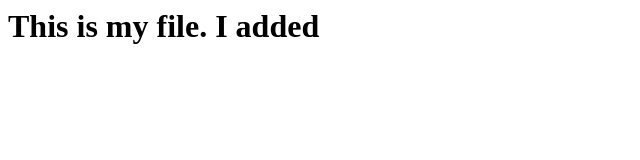
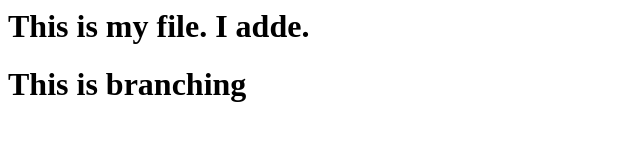
Before and after one commit to dipranjan1504/webrepo, a plain HTML site: page index.html in a window 1280 px wide. Shown: the whole page, without its empty margins (0-640 px from the left). Drawn offline with Linux system fonts and the light colour scheme.

Commit message:
idea1 check

```diff
--- a/index.html
+++ b/index.html
@@ -1 +1,2 @@
-<h1>This is my file. I added</h1>
+<h1>This is my file. I adde.</h1>
+<h1>This is branching</h1>
```
